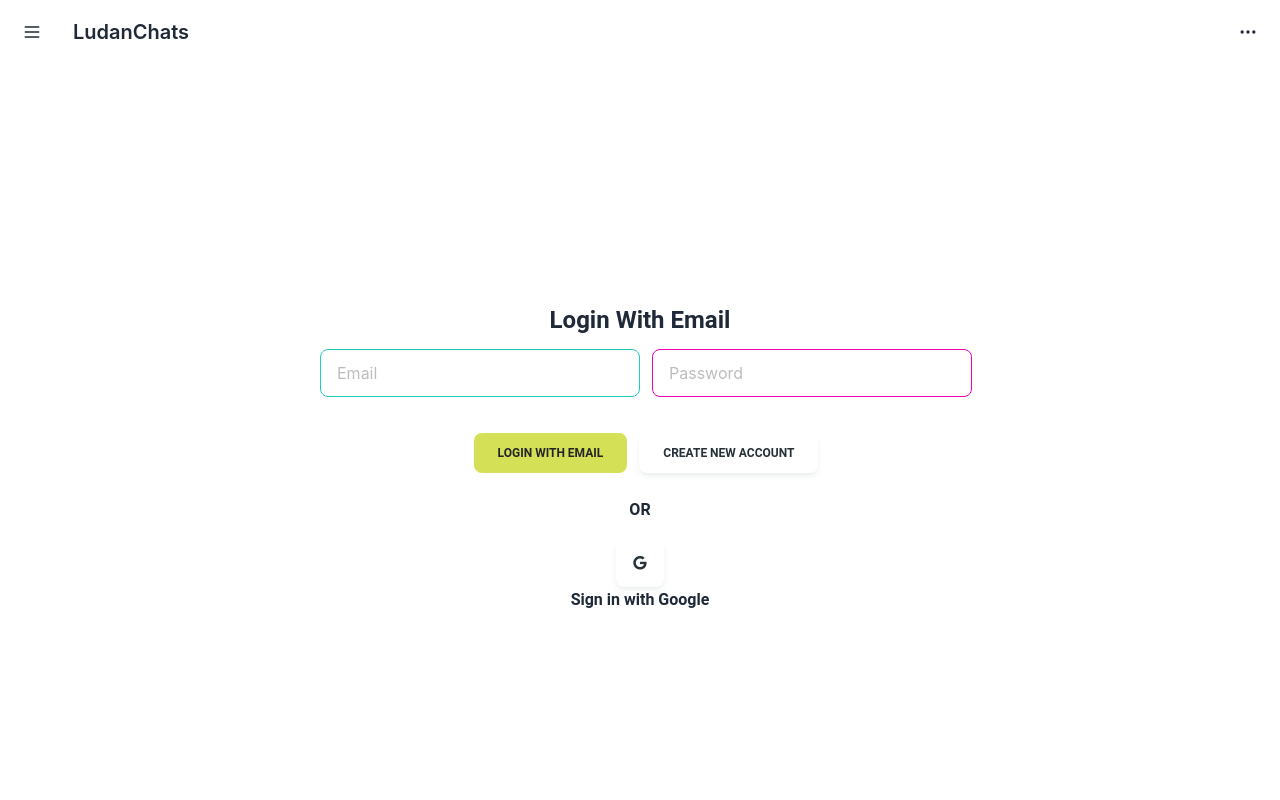
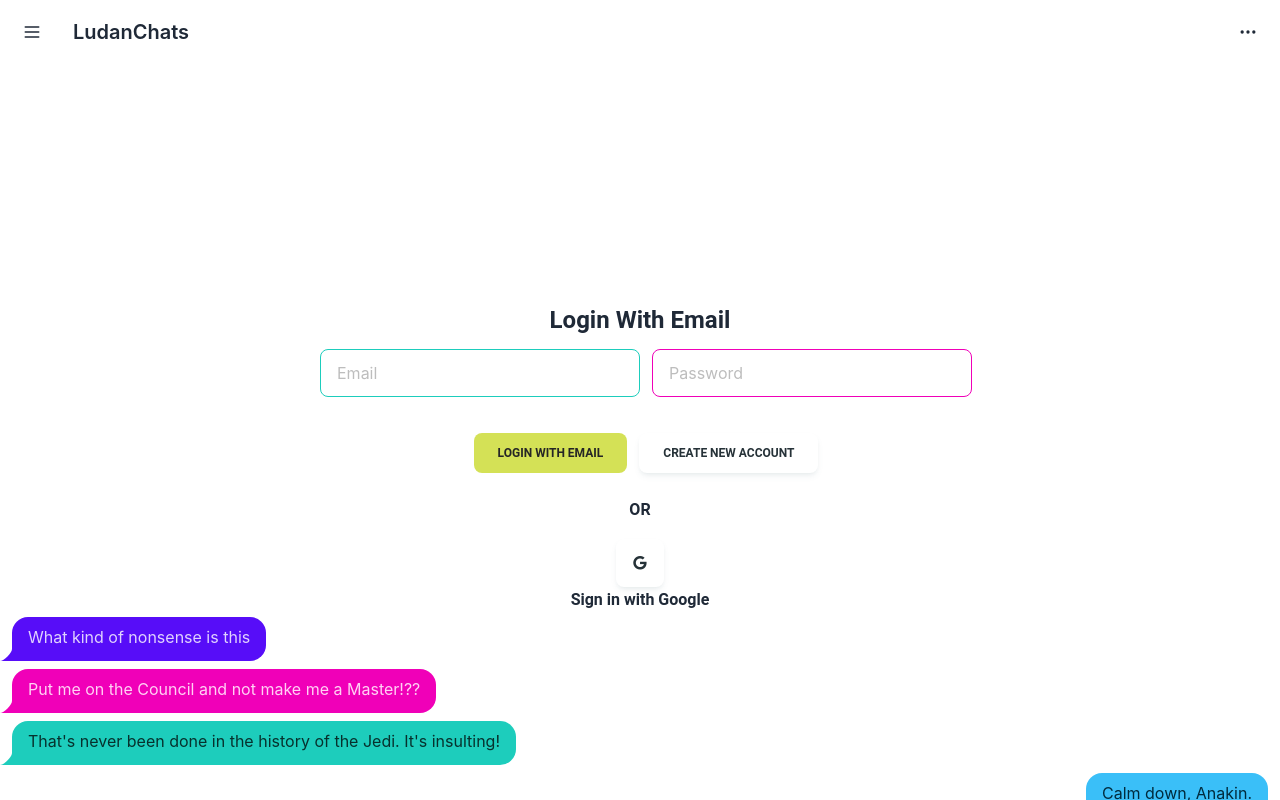
Before and after one commit to kevin-roan/LudanChats, a React (Create React App) app: page / in a window 1280 px wide. Both pictures are taken after a click on the button "LOGIN WITH EMAIL". Shown: the top 800 px of the page. Built offline with nearby package versions, Linux system fonts and the light colour scheme.

Commit message:
chatroom

```diff
--- a/package.json
+++ b/package.json
@@ -9,6 +9,7 @@
     "@testing-library/user-event": "^13.5.0",
     "react": "^18.2.0",
     "react-dom": "^18.2.0",
+    "react-router-dom": "^6.17.0",
     "react-scripts": "5.0.1",
     "web-vitals": "^2.1.4"
   },
--- /dev/null
+++ b/src/LayoutRoutes/RouteLayouts.jsx
@@ -0,0 +1 @@
+import React from "react";
--- /dev/null
+++ b/src/components/ChatRoom.jsx
@@ -0,0 +1,41 @@
+import React from "react";
+
+export default function ChatRoom() {
+  return (
+    <>
+      <div className="chat chat-start">
+        <div className="chat-bubble chat-bubble-primary">
+          What kind of nonsense is this
+        </div>
+      </div>
+      <div className="chat chat-start">
+        <div className="chat-bubble chat-bubble-secondary">
+          Put me on the Council and not make me a Master!??
+        </div>
+      </div>
+      <div className="chat chat-start">
+        <div className="chat-bubble chat-bubble-accent">
+          That's never been done in the history of the Jedi. It's insulting!
+        </div>
+      </div>
+      <div className="chat chat-end">
+        <div className="chat-bubble chat-bubble-info">Calm down, Anakin.</div>
+      </div>
+      <div className="chat chat-end">
+        <div className="chat-bubble chat-bubble-success">
+          You have been given a great honor.
+        </div>
+      </div>
+      <div className="chat chat-end">
+        <div className="chat-bubble chat-bubble-warning">
+          To be on the Council at your age.
+        </div>
+      </div>
+      <div className="chat chat-end">
+        <div className="chat-bubble chat-bubble-error">
+          It's never happened before.
+        </div>
+      </div>
+    </>
+  );
+}
--- a/src/components/Login.jsx
+++ b/src/components/Login.jsx
@@ -1,7 +1,13 @@
 import { Button, Typography, IconButton } from "@material-tailwind/react";
 import React from "react";
+import { useState } from "react";
+import ChatRoom from "./ChatRoom";
 
 export default function Login() {
+  const [isChatRoom, setChatRoom] = useState(false);
+  const handleClick = () => {
+    setChatRoom(!isChatRoom);
+  };
   return (
     <div>
       <div className="mt-60">
@@ -17,7 +23,7 @@ export default function Login() {
           className="input input-bordered input-secondary w-full max-w-xs"
         />
         <div className="flex justify-center items-center m-3 ">
-          <Button color="lime" className="m-3">
+          <Button color="lime" className="m-3" onClick={handleClick}>
             Login with Email
           </Button>
           <Button color="white">Create New Account</Button>
@@ -29,6 +35,7 @@ export default function Login() {
           </IconButton>
           <Typography variant="h6">Sign in with Google</Typography>
         </div>
+        {isChatRoom && <ChatRoom />}
       </div>
     </div>
   );
```
Also changed, not shown: 1 other file (tests, documents, lock files or other folders).
